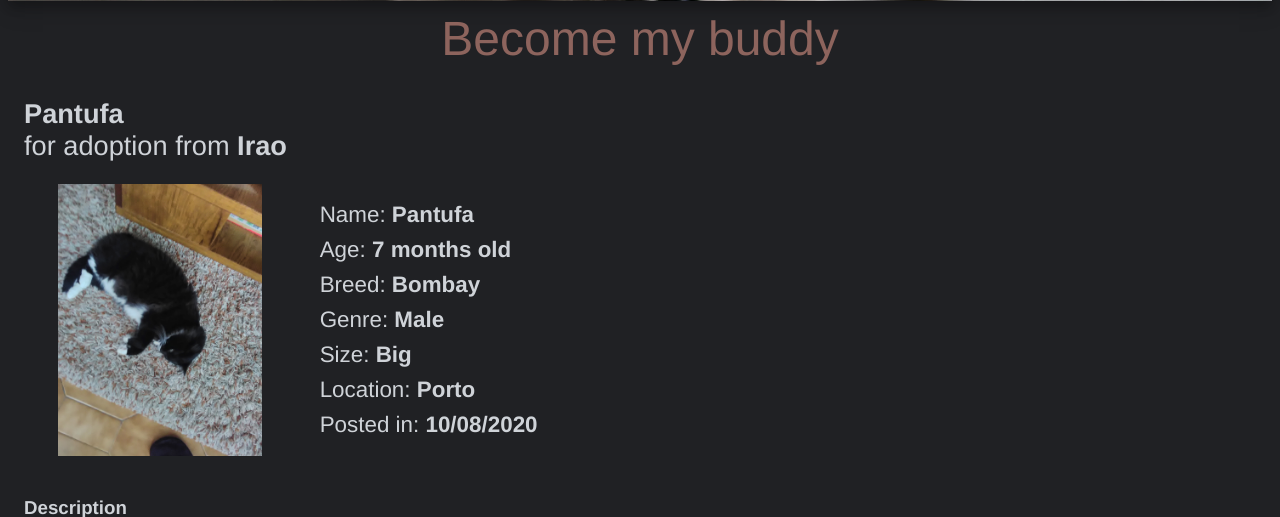
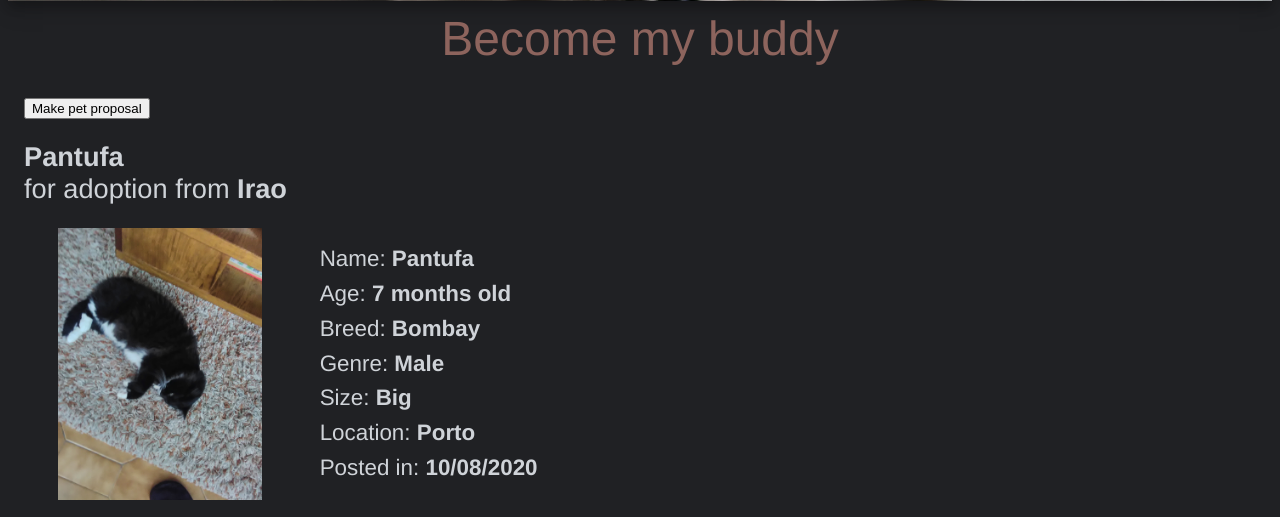
Before and after one commit to JoaoCostaIFG/LTW, a PHP site: page /pages/post.php?post_id=1 in a window 1280 px wide. Shown: the part 553-1070 px from the top of the page. Run offline with PHP 8.4, Linux system fonts and the light colour scheme; data comes from the database, SQL or seed files in the repository.

Commit message:
Add: button to make proposal

```diff
--- a/templates/tpl_post.php
+++ b/templates/tpl_post.php
@@ -48,6 +48,10 @@ function drawPost($post, $comments) {
  */
 ?>
   <div class="petpost-page">
+
+   <form method="post" action="../actions/action_make_proposal.php">
+       <input type="submit" value="Make pet proposal">
+   </form>
 
   <h2>
     <b><?php echo $post['name']; ?></b> </br>
```
Also changed, not shown: actions/action_make_proposal.php (added).
